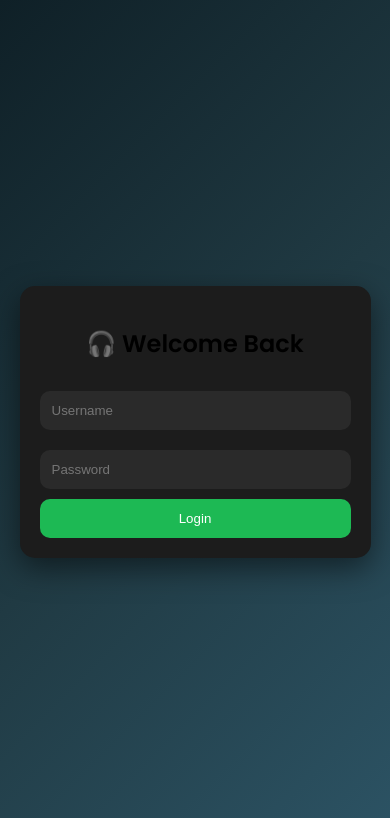
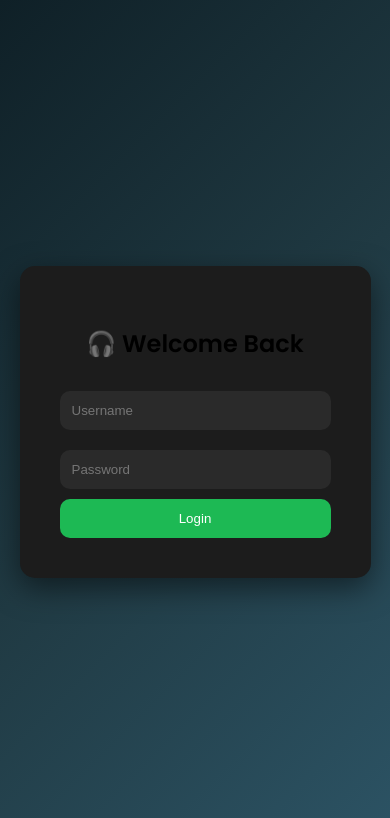
Before and after one commit to Swaliha-jamadar-070/Music-Recommender-System, a Flask app: page /login in a window 390 px wide. Shown: the top 818 px of the page. Run offline with Flask 3, Linux system fonts and the light colour scheme.

Commit message:
Update login.html

```diff
--- a/templates/login.html
+++ b/templates/login.html
@@ -64,7 +64,7 @@ button:hover{ background:#1ed760; }
 @media(max-width:768px){
     .container{ flex-direction:column; }
     .image-box{ display:none; }
-    .login-box{ width:100%; padding:20px; }
+    .login-box{ width:100%; }
 }
 </style>
 
```
